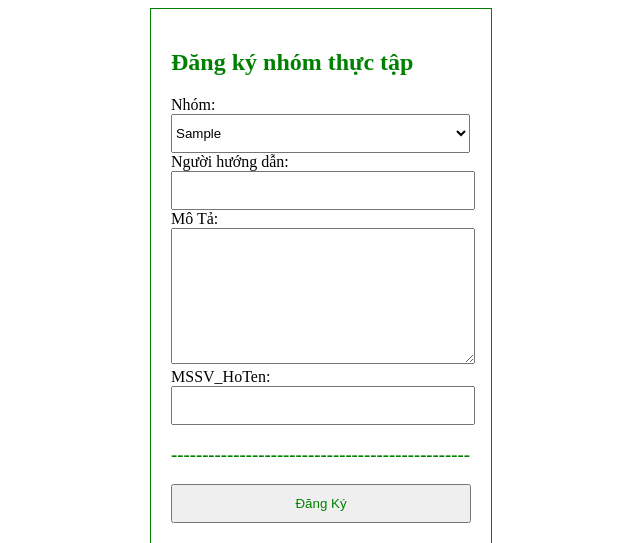
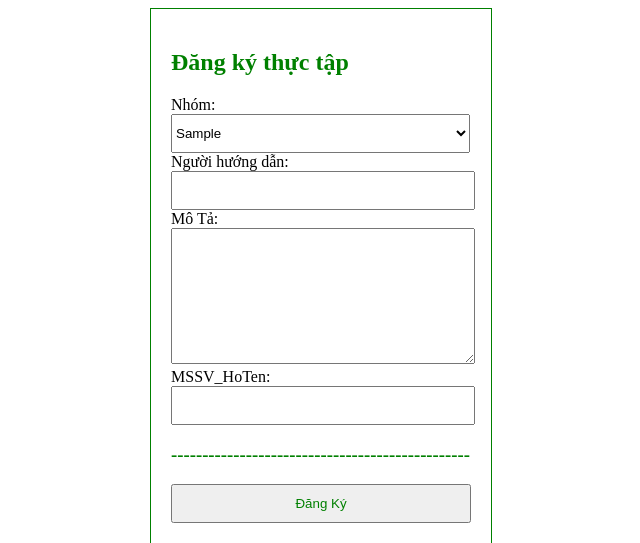
Before and after one commit to kodora99/QL_SVTT, a PHP site: page /dangky.php in a window 1280 px wide. Shown: the top 543 px of the page, without its empty margins (319-959 px from the left). Run offline with PHP 8.4, Linux system fonts and the light colour scheme; tables that the repository leaves empty hold one stand-in row (values such as "Sample post"); data that the repository does not hold is empty.

Commit message:
Update dangky.php

```diff
--- a/dangky.php
+++ b/dangky.php
@@ -24,7 +24,7 @@ function updateInfo() {
 
 <form method="post" action="dangky.php" class="form">
 
-<h2 style="color:green">Đăng ký nhóm thực tập</h2>
+<h2 style="color:green">Đăng ký thực tập</h2>
 
 Nhóm:
 <select id="selectNhom" name="TenNhom" onchange="updateInfo()"   >
```
